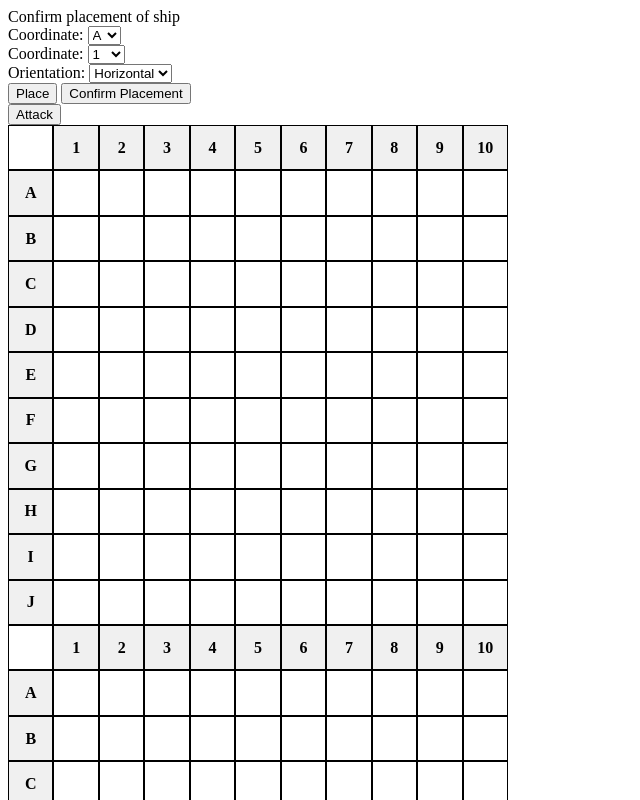
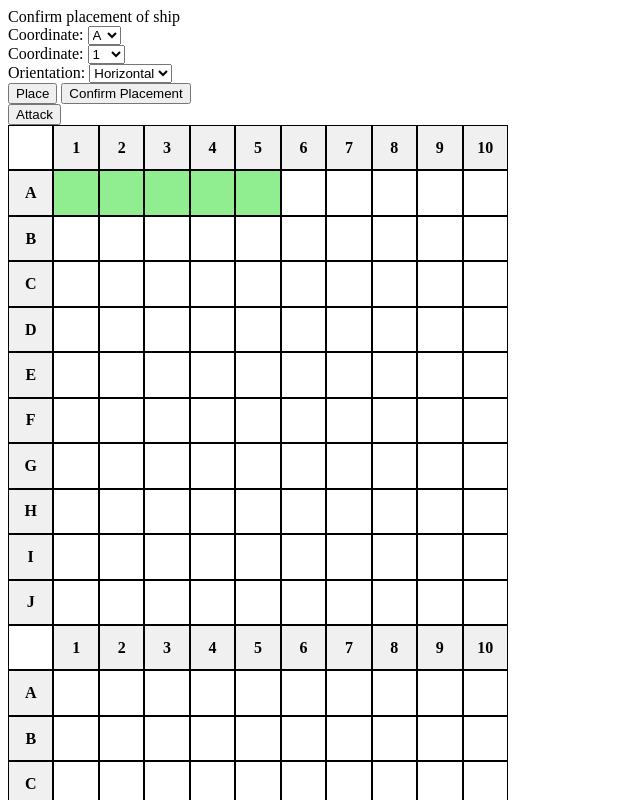
Before and after one commit to AlphaZer00/battleship, a website built with webpack: page src/index.html in a window 1280 px wide. Both pictures are taken after a click on the button "Place". Shown: the top 800 px of the page, without its empty margins (0-640 px from the left). Built offline with nearby package versions, Linux system fonts and the light colour scheme.

Commit message:
Add style for previewed ships

```diff
--- a/src/style.css
+++ b/src/style.css
@@ -2,3 +2,7 @@
 	background-color: yellow;
 	border: 2px solid black;
 }
+
+.preview {
+    background-color: lightgreen;
+}
```
